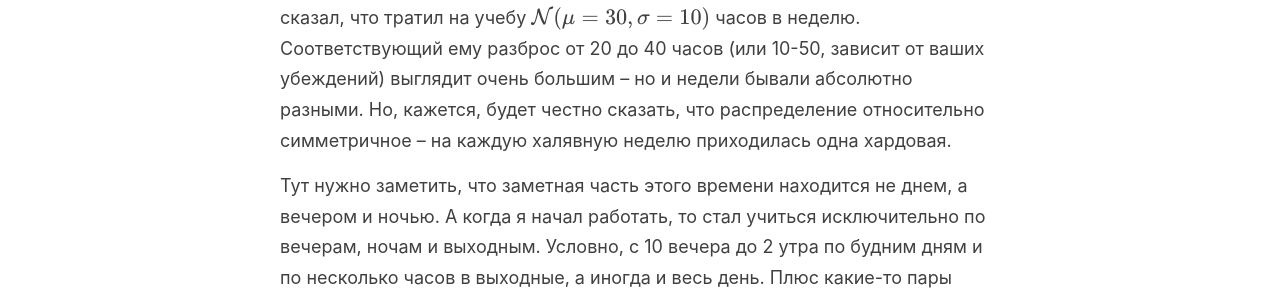
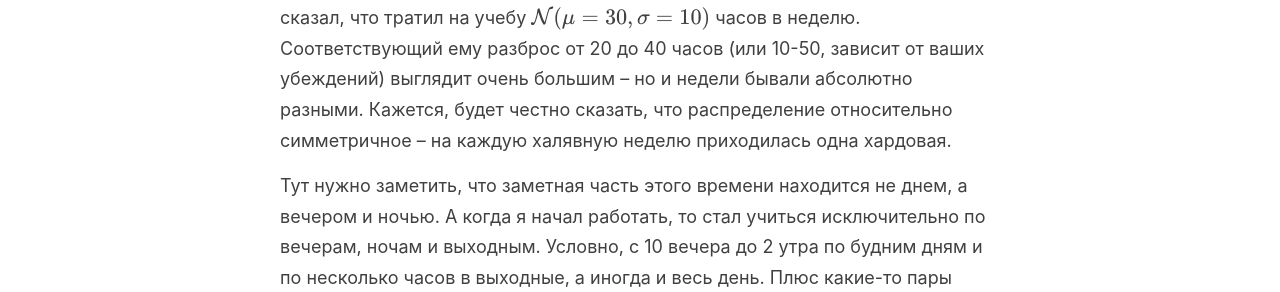
Before and after one commit to KiK0S/kik0s.github.io, a Jekyll site: the page built from _posts/2023-07-09-studies-and-hse.md, in a window 1280 px wide and 900 px high, scrolled down 12759 px. Shown: the part 253-545 px from the top of the window. Built offline with Jekyll 4.4.1, drawn with Linux system fonts in a browser that asks for light colours; formulas are drawn with MathJax 3.

Commit message:
minor text change

```diff
--- a/_posts/2023-07-09-studies-and-hse.md
+++ b/_posts/2023-07-09-studies-and-hse.md
@@ -173,7 +173,7 @@ mathjax: true
 
 ## Нагрузка и отдых
 
-Достаточно популярным вопросом про универ является количество нагрузки. У меня было сравнительно мало пар и много домашек. Я до сих пор не знаю, как грамотно оценивать времязатраты такого характера. Два года назад я писал про 30-50 часов в неделю на первом курсе и 10-20 часов на втором. В первом черновике этого лонгрида я написал про 30-60 часов в общем. Так что в зависимости от настроения мои прикидки отличаются в два раза. Сейчас я бы сказал, что тратил на учебу \\( \mathcal{N}(\mu=30, \sigma=10) \\) часов в неделю. Соответствующий ему разброс от 20 до 40 часов (или 10-50, зависит от ваших убеждений) выглядит очень большим -- но и недели бывали абсолютно разными. Но, кажется, будет честно сказать, что распределение относительно симметричное -- на каждую халявную неделю приходилась одна хардовая.
+Достаточно популярным вопросом про универ является количество нагрузки. У меня было сравнительно мало пар и много домашек. Я до сих пор не знаю, как грамотно оценивать времязатраты такого характера. Два года назад я писал про 30-50 часов в неделю на первом курсе и 10-20 часов на втором. В первом черновике этого лонгрида я написал про 30-60 часов в общем. Так что в зависимости от настроения мои прикидки отличаются в два раза. Сейчас я бы сказал, что тратил на учебу \\( \mathcal{N}(\mu=30, \sigma=10) \\) часов в неделю. Соответствующий ему разброс от 20 до 40 часов (или 10-50, зависит от ваших убеждений) выглядит очень большим -- но и недели бывали абсолютно разными.  Кажется, будет честно сказать, что распределение относительно симметричное -- на каждую халявную неделю приходилась одна хардовая.
 
 Тут нужно заметить, что заметная часть этого времени находится не днем, а вечером и ночью. А когда я начал работать, то стал учиться исключительно по вечерам, ночам и выходным. Условно, с 10 вечера до 2 утра по будним дням и по несколько часов в выходные, а иногда и весь день. Плюс какие-то пары фоном во время работы. Так и живем.
 
```
